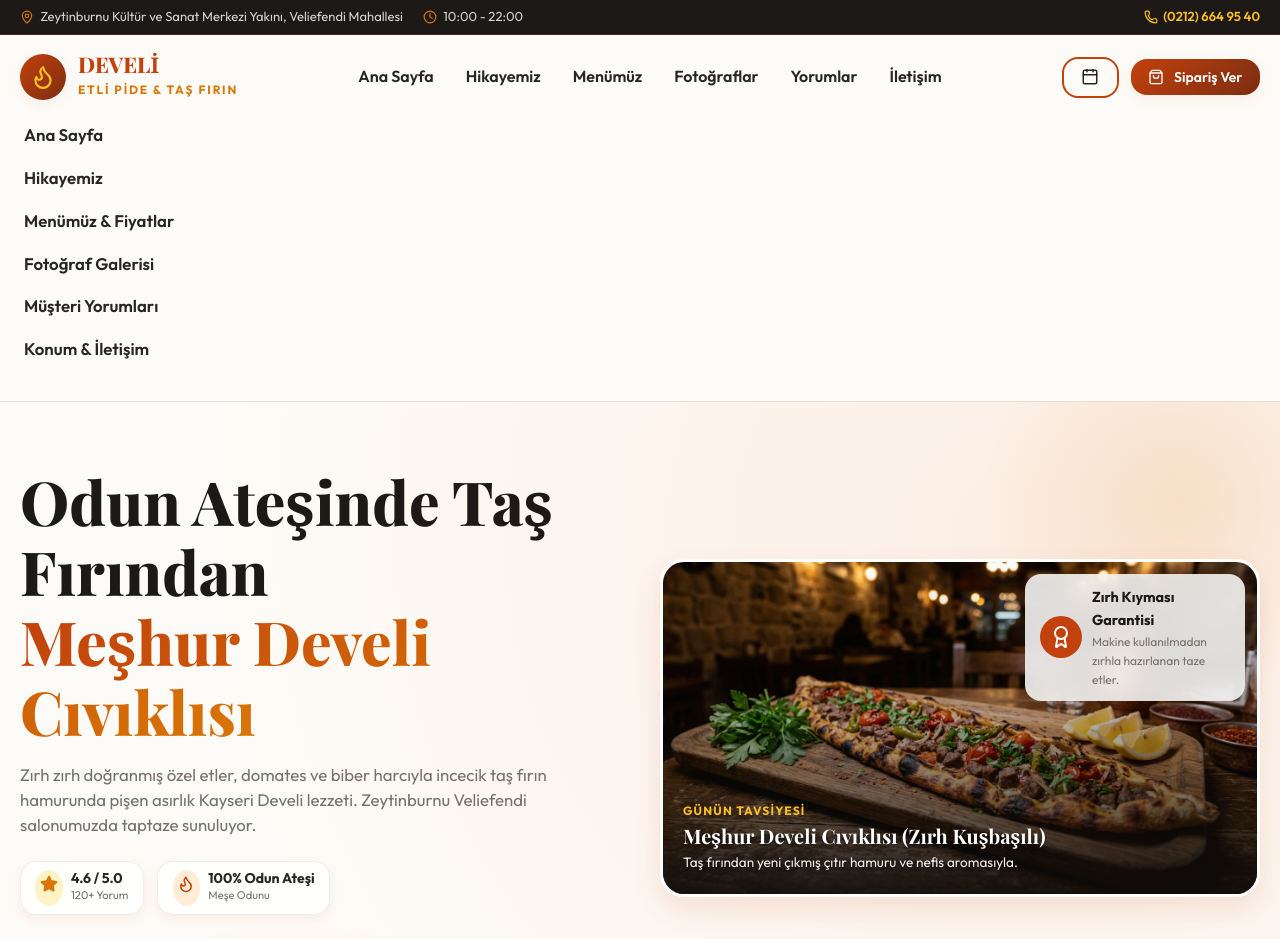
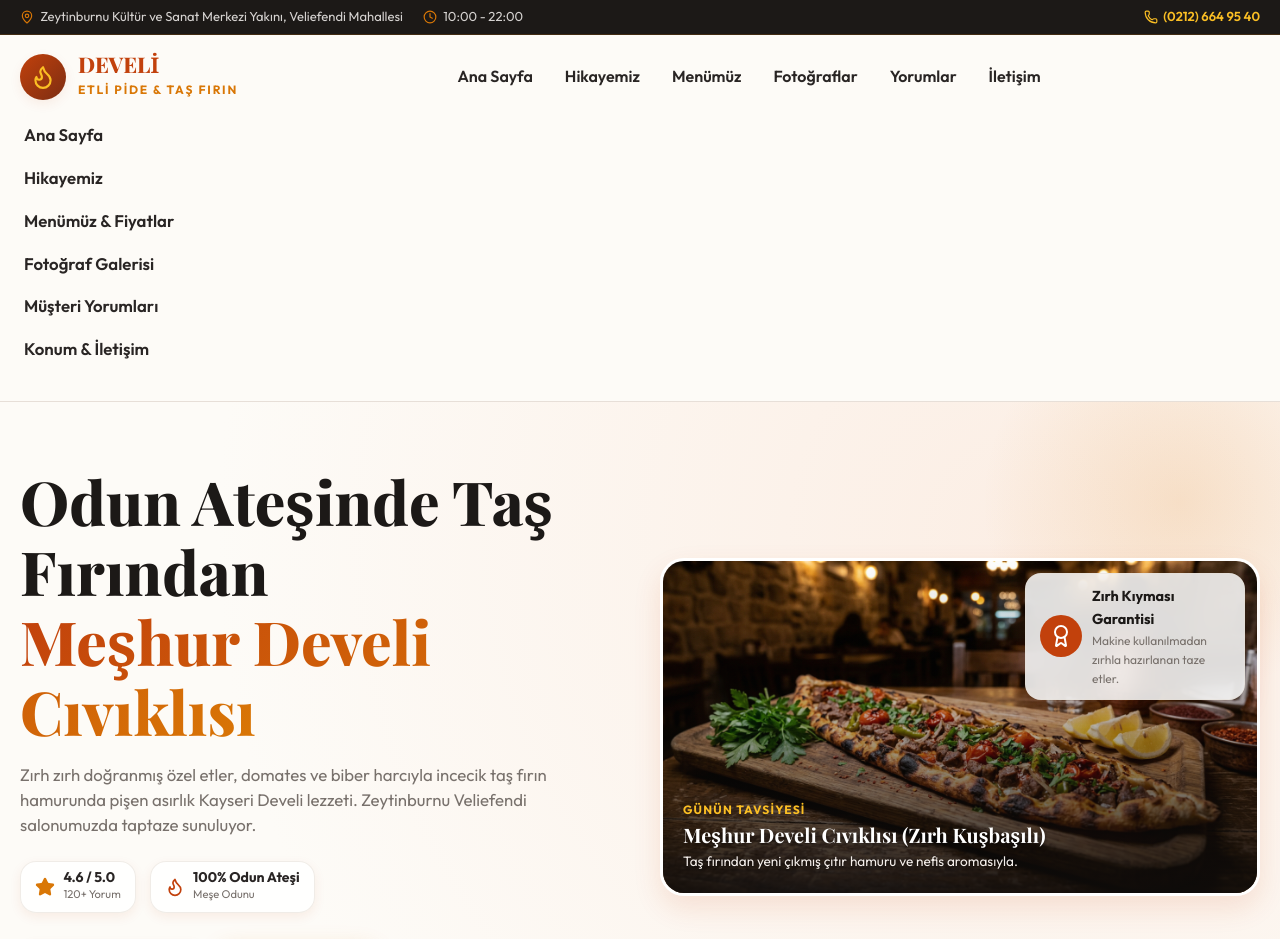
Before and after one commit to Azarm0/develi-etli-pide, a React (Vite) app: page / in a window 1280 px wide. Shown: the top 939 px of the page. Built offline with nearby package versions, Linux system fonts and the light colour scheme; a web font is replaced by a local one.

Commit message:
UI Cleanup: removed background circles behind Star/Flame icons and removed redundant header buttons (Sipariş Ver / Masa Rezerve Et)

```diff
--- a/src/components/Hero.jsx
+++ b/src/components/Hero.jsx
@@ -67,9 +67,7 @@ export default function Hero({ onOpenOrderModal, onOpenReservationModal }) {
               marginBottom: '1.75rem'
             }}>
               <div className="glass-card" style={{ padding: '0.5rem 0.9rem', borderRadius: 'var(--radius-md)', display: 'flex', alignItems: 'center', gap: '0.5rem' }}>
-                <div style={{ background: '#FEF3C7', padding: '0.3rem', borderRadius: '50%' }}>
-                  <Star size={18} color="#D97706" fill="#D97706" />
-                </div>
+                <Star size={20} color="#D97706" fill="#D97706" />
                 <div>
                   <div style={{ fontWeight: 700, fontSize: '0.875rem', lineHeight: 1.1 }}>{restaurantInfo.rating} / 5.0</div>
                   <div style={{ fontSize: '0.7rem', color: 'var(--color-text-muted)' }}>{restaurantInfo.reviewCount} Yorum</div>
@@ -77,9 +75,7 @@ export default function Hero({ onOpenOrderModal, onOpenReservationModal }) {
               </div>
 
               <div className="glass-card" style={{ padding: '0.5rem 0.9rem', borderRadius: 'var(--radius-md)', display: 'flex', alignItems: 'center', gap: '0.5rem' }}>
-                <div style={{ background: '#FFEDD5', padding: '0.3rem', borderRadius: '50%' }}>
-                  <Flame size={18} color="var(--color-primary)" />
-                </div>
+                <Flame size={20} color="var(--color-primary)" />
                 <div>
                   <div style={{ fontWeight: 700, fontSize: '0.875rem', lineHeight: 1.1 }}>100% Odun Ateşi</div>
                   <div style={{ fontSize: '0.7rem', color: 'var(--color-text-muted)' }}>Meşe Odunu</div>
--- a/src/components/Navbar.jsx
+++ b/src/components/Navbar.jsx
@@ -116,44 +116,6 @@ export default function Navbar({ cartCount, onOpenOrderModal, onOpenReservationM
 
           {/* Actions */}
           <div style={{ display: 'flex', alignItems: 'center', gap: '0.75rem' }}>
-            <button
-              onClick={onOpenReservationModal}
-              className="btn-outline mobile-reservation-btn"
-              style={{ padding: '0.6rem 1.1rem', fontSize: '0.875rem' }}
-            >
-              <Calendar size={18} />
-              <span style={{ display: 'none', smDisplay: 'inline' }}>Masa Rezerve Et</span>
-            </button>
-
-            <button
-              onClick={onOpenOrderModal}
-              className="btn-primary nav-order-btn"
-              style={{ padding: '0.55rem 1.1rem', fontSize: '0.875rem', position: 'relative', whiteSpace: 'nowrap' }}
-            >
-              <ShoppingBag size={16} />
-              <span style={{ whiteSpace: 'nowrap' }}>Sipariş Ver</span>
-              {cartCount > 0 && (
-                <span style={{
-                  position: 'absolute',
-                  top: '-5px',
-                  right: '-5px',
-                  backgroundColor: 'var(--color-secondary)',
-                  color: '#FFF',
-                  width: '18px',
-                  height: '18px',
-                  borderRadius: '50%',
-                  fontSize: '0.7rem',
-                  fontWeight: 700,
-                  display: 'flex',
-                  alignItems: 'center',
-                  justifyContent: 'center',
-                  boxShadow: '0 2px 6px rgba(0,0,0,0.3)'
-                }}>
-                  {cartCount}
-                </span>
-              )}
-            </button>
-
             {/* Mobile menu button */}
             <button
               onClick={() => setMobileMenuOpen(!mobileMenuOpen)}
@@ -167,7 +129,7 @@ export default function Navbar({ cartCount, onOpenOrderModal, onOpenReservationM
               className="mobile-toggle"
               aria-label="Menüyü Aç/Kapat"
             >
-              {mobileMenuOpen ? <X size={24} /> : <Menu size={24} />}
+              {mobileMenuOpen ? <X size={26} /> : <Menu size={26} />}
             </button>
           </div>
         </div>
```
